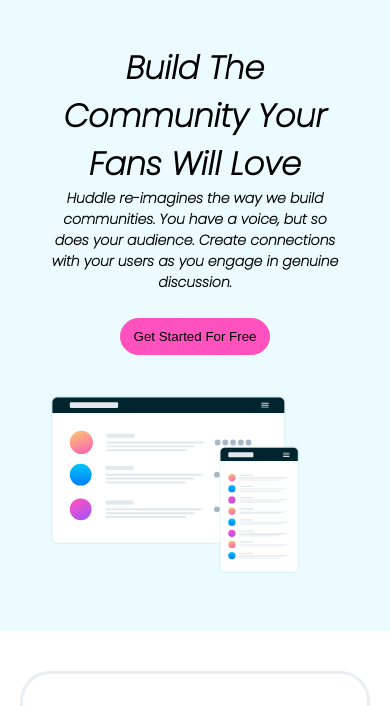
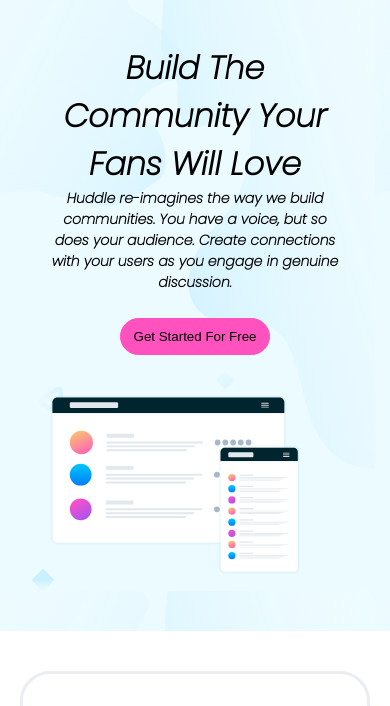
Before and after one commit to Lovethrech/Huddle-Landing-Page, a plain HTML site: page index.html in a window 390 px wide. Shown: the part 66-772 px from the top of the page. Drawn offline with nearby package versions, Linux system fonts and the light colour scheme.

Commit message:
Update index.css

```diff
--- a/index.css
+++ b/index.css
@@ -19,7 +19,7 @@
 }
 header{
     background-color: hsl(193, 100%, 96%);
-    background-image: url('guide/images/bg-hero-desktop.svg');
+    background-image: url('bg-hero-desktop.svg');
     padding:60px;
     font-family: 'Poppins', sans-serif;
     font-weight: 600;
@@ -148,7 +148,7 @@
     }
     header{
         background-color: hsl(193, 100%, 96%);
-        background-image: url('guide/images/bg-hero-mobile.svg');
+        background-image: url('bg-hero-mobile.svg');
         padding:30px;
     }
     .images img{
```
